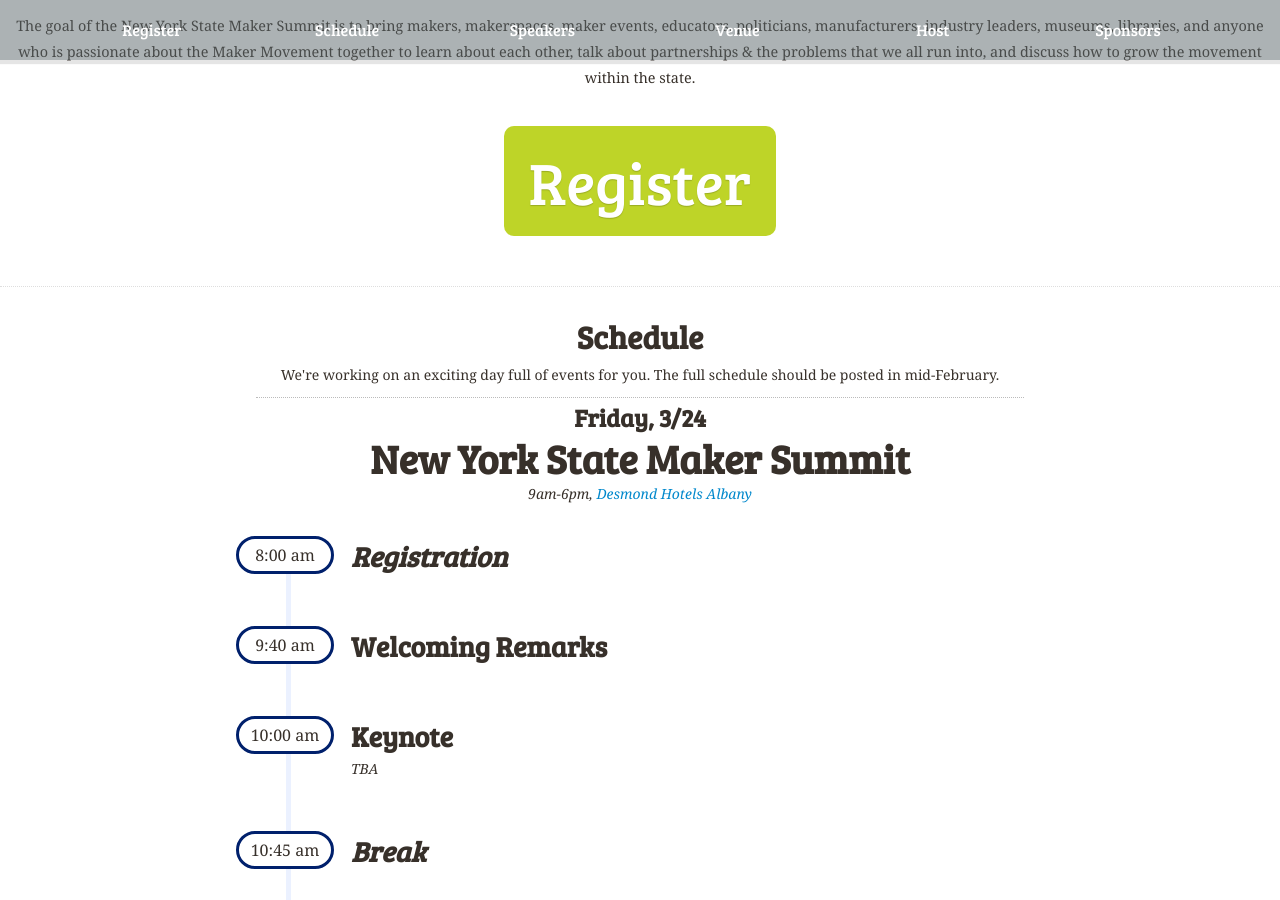
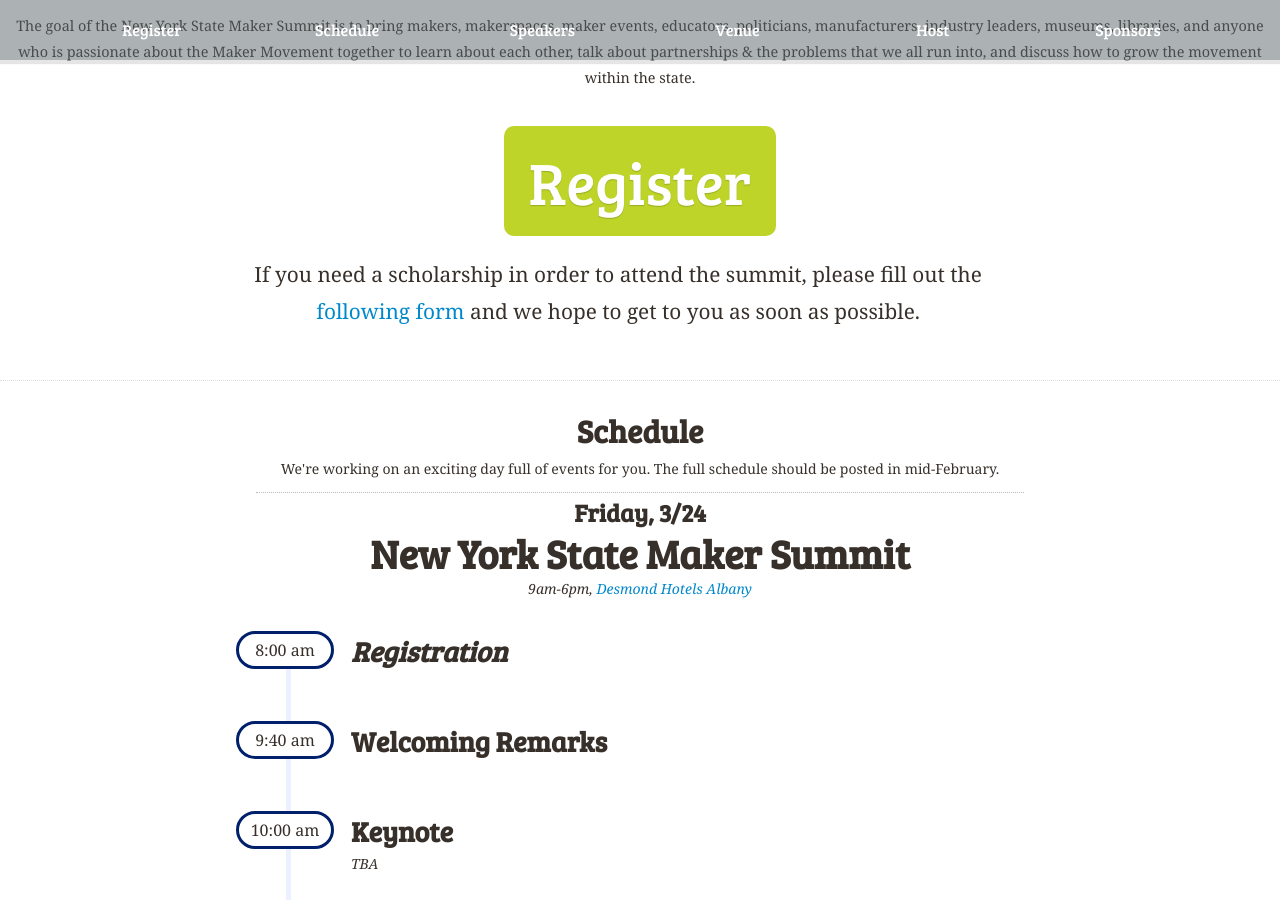
Before and after one commit to nysmakers/nysmakers.github.io, a Jekyll site: the page built from index.html, in a window 1280 px wide and 900 px high, scrolled down 1022 px. Built offline with Jekyll 4.4.1, drawn with Linux system fonts in a browser that asks for light colours; some web fonts are replaced; comment, search, counter and statistics services are not loaded.

Commit message:
Added scholarship link

```diff
--- a/index.html
+++ b/index.html
@@ -45,6 +45,12 @@ title: New York Maker Summit - March 24th, 2017 - Albany, NY
     <p class="text-center" style="clear:both;">
       <a class="punch" href="http://bit.ly/nysmakersummittickets">Register</a>
     </p>
+
+    <div class="span7 offset2">
+      <p class="text-center">
+        If you need a scholarship in order to attend the summit, please fill out the <a href="https://goo.gl/forms/yqcuTx2EugjK807V2">following form</a> and we hope to get to you as soon as possible.
+      </p>
+    </div>
 
   </section>
 
@@ -249,7 +255,7 @@ title: New York Maker Summit - March 24th, 2017 - Albany, NY
       We're currently looking for sponsors to help support the summit.
     </p>
 
-    <<!-- ul class="span4 offset4 gold">
+    <!-- ul class="span4 offset4 gold">
       <li>
         <a href="http://www.nyscate.org/" title="NYSCATE">
           <img src="/images/sponsors/nyscate.jpg" alt="NYSCATE" />
```
